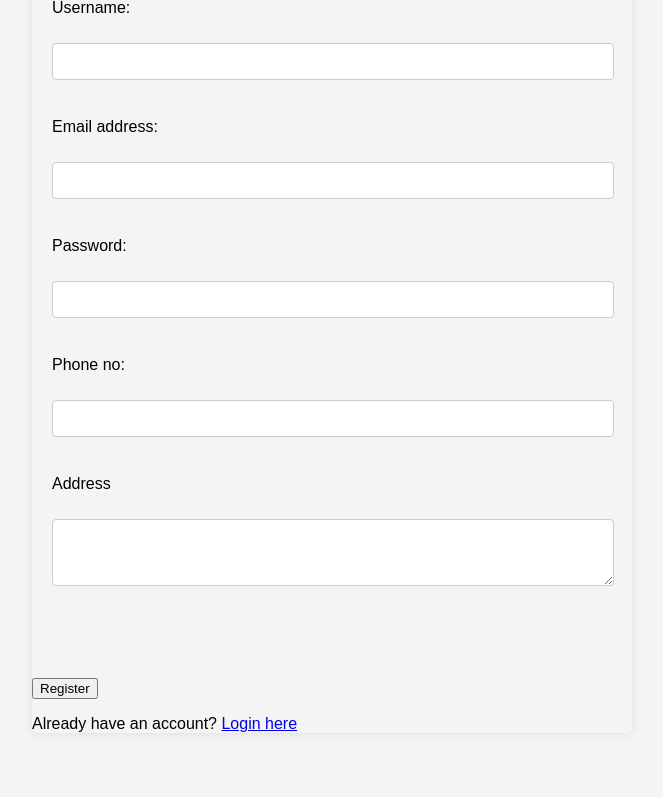
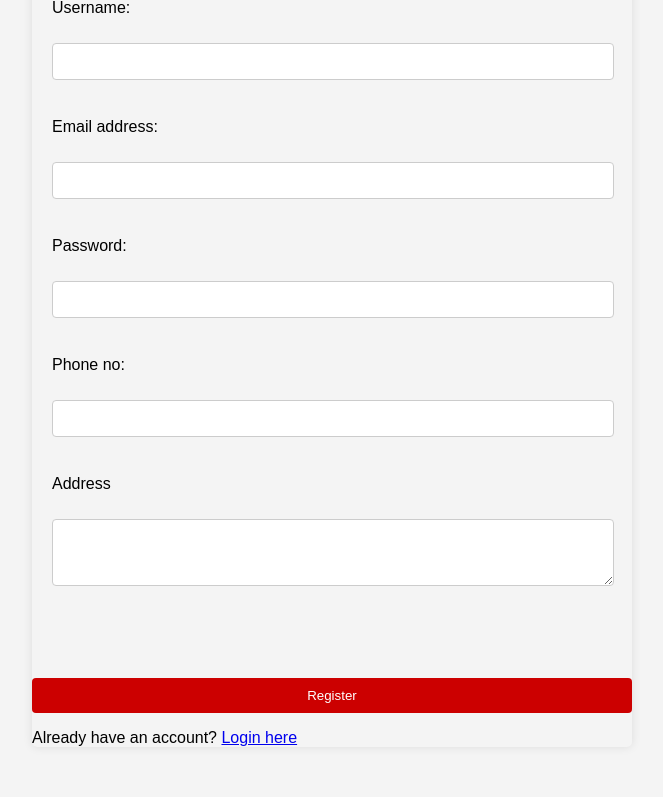
Before and after one commit to Shrilesh-Dhobale/Blood-Bank, a Django app: template templates/donor_registration.html in a window 1280 px wide. Shown: the part 189-986 px from the top of the page, without its empty margins (308-971 px from the left). Before the commit the page ends 921 px from the top, so only its background shows below. Run offline with Django 5.2, Linux system fonts and the light colour scheme; the template is opened without the code that fills it, so the values that code supplies are empty.

Commit message:
css for button added

```diff
--- a/static/css/donor_registration.css
+++ b/static/css/donor_registration.css
@@ -43,3 +43,23 @@
       border: 1px solid #ccc;
       border-radius: 4px;
     }
+
+     #register-button {
+      text-align: center;
+
+    }
+
+    button {
+      background-color: #cc0000;
+      color: white;
+      padding: 10px 15px;
+      border: none;
+      border-radius: 4px;
+      cursor: pointer;
+      box-sizing: border-box;
+      width: 100%;
+    }
+
+    button:hover {
+      background-color: #ad0202;
+    }
```
